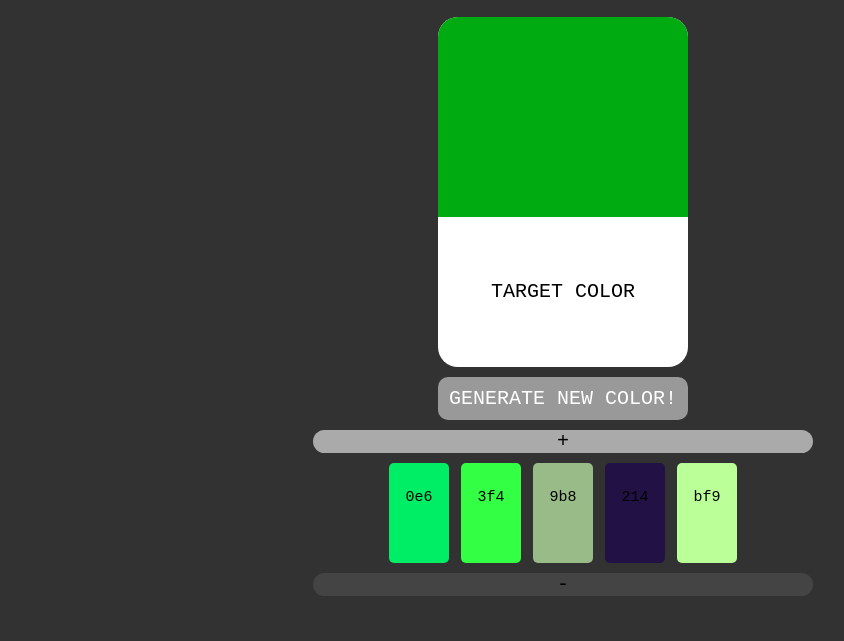
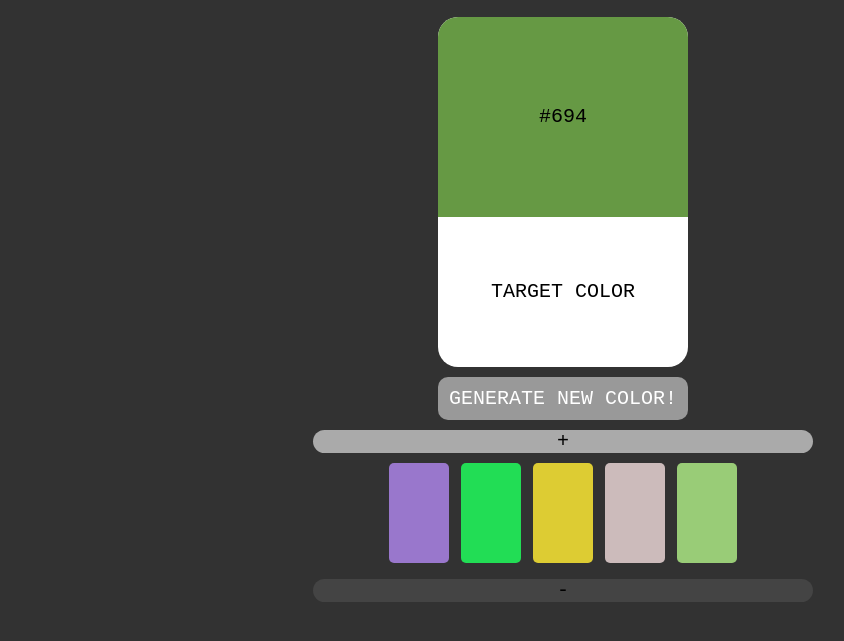
Before and after one commit to RadekM86/exercises, a plain HTML site: page JS exercises/exercise02.html in a window 1280 px wide. Shown: the part 99-740 px from the top of the page, without its empty margins (77-921 px from the left). Drawn offline with Linux system fonts and the light colour scheme.

Commit message:
Zmienione i usprawnione funkcje do kolorowania kart

```diff
--- a/JS exercises/CSS/style2.css
+++ b/JS exercises/CSS/style2.css
@@ -58,7 +58,7 @@ header{
 }
 #target{
   background-color: #0A1;
-  padding: 100px;
+  padding: 25px;
   border-radius: 20px 20px 0 0 ;
 }
 .generate{
--- a/JS exercises/JS/script01.js
+++ b/JS exercises/JS/script01.js
@@ -3,24 +3,55 @@ document.addEventListener("DOMContentLoaded", function(){
 
 var targetCard = document.querySelector("#target");
 var generate = document.querySelector(".generate");
-  var counter = 100;
+var counter = 100;
+var difficultyLevel = (Math.floor(Math.random()*3)+ 1)*5 ;
+console.log(difficultyLevel);
+var little = document.querySelectorAll(".little");
+
 function randomize(){
   var targetColor = [];
   for (var i = 0; i < 3; i++) {
   var random = Math.floor(Math.random()*16).toString(16);
-
     targetColor.push(random)
-   //targetCard.style.backgroundColor = targetColor;
 }
    var hex = targetColor.join("");
+   targetCard.style.backgroundColor = "#"+ hex;
+   targetCard.innerText = "#" + hex;
    console.log(hex);
-   targetCard.style.backgroundColor = "#"+ hex;
+   return hex;
 };
+for (var i = 0; i<little.length ; i++){
+     little[i].style.backgroundColor = "#" + randomize2(difficultyLevel+i);
+   }
 
+function randomize2(el){
+  var oldHex = randomize();
+  var newHex = [];
+  var newNumber = 0
+  for (var i = 0; i < 3; i++) {
+    newNumber = parseInt(oldHex[i], 16) + el;
+    if (newNumber >16){
+    newHex.push(Math.abs(16-newNumber).toString(16));
+  }else{
+    newHex.push(newNumber.toString(16))
+  }
+}
+
+  var newHexColor = newHex.join("");
+  console.log(newHexColor);
+  return newHexColor;
+}
+
+
+
+
+
+
+/*
 function randomize2(){
   var newRGB = [];
   for (var i = 0; i < 3; i++) {
-  var random = Math.floor(Math.random()*16).toString(16);
+  var random =
    newRGB.push(random)
    //targetCard.style.backgroundColor = targetColor;
 }
@@ -29,13 +60,12 @@ function randomize2(){
    console.log(hex);
    return hex;
 };
-
+*/
 
 function count(){
-  counter = counter + 20;
+  counter = counter + 20*difficultyLevel;
   if (counter >= 200){
     window.alert("Congratulations!")
-
   }
 }
 function countdown(){
@@ -43,37 +73,83 @@ function countdown(){
   var showCount = document.querySelector("#counter")
   showCount.innerText = counter;
   if(counter <= 0 ){
-    window.alert("Game Over")
-    generate.removeEventListener("click", countdown)
-    generate.removeEventListener("click", randomize)
+    window.alert("Game Over");
+    generate.removeEventListener("click", countdown);
+    generate.removeEventListener("click", randomize);
   }
 }
 
+
 generate.addEventListener("click", randomize);
-generate.addEventListener("click", countdown)
+generate.addEventListener("click", countdown);
+
+
+/*
+var little = document.querySelectorAll(".little")
+function shuffle(){
+  for (var i = 0; i < little.length; i++) {
+    little[i].innerHTML = randomize();
+    little[i].style.backgroundColor = "#" + randomize();
+  }
+}
+*/
 
 
 
-var rgb1 = randomize2();
-var rgb2 = randomize2();
-var rgb3 = randomize2();
-var rgb4 = randomize2();
-var rgb5 = randomize2();
+/*
+function shuffle(){
+  var deviation = Math.floor(Math.random()*2);
+  var colorTriad = 0
+  if (deviation==1) {
+    colorTriad = 5;
+  }else{
+    colorTriad = -5
+  }
+  var oldColor = targetCard.innerHTML
+  var newColor = [];
+  for (var i = 1; i < 4; i++) {
+    var newInteger = parseInt(oldColor[i], 16) + difficultyLevel*colorTriad;
+    console.log(newInteger);
+    if (newInteger <=0){
+      newColor.push("0");
+    }else if(newInteger <=16){
+      newColor.push(newInteger.toString(16));
+    }else{
+      newColor.push("f");
+    }
+  }
+  var newCol = newColor.join("");
+  console.log("#" + newCol);
+  return newCol;
+}
 
-var mixerAdd = document.querySelector("#mixerAdd");
-var mixerSubtract = document.querySelector("#mixerSubtract");
+shuffle();
 
-var little = document.querySelectorAll(".little")
 
-little[0].innerHTML = rgb1;
-little[0].style.backgroundColor = "#"+rgb1;
-little[1].innerHTML = rgb2;
-little[1].style.backgroundColor = "#"+rgb2;
-little[2].innerHTML = rgb3;
-little[2].style.backgroundColor = "#"+rgb3;
-little[3].innerHTML = rgb4;
-little[3].style.backgroundColor = "#"+rgb4;
-little[4].innerHTML = rgb5;
-little[4].style.backgroundColor = "#"+rgb5;
+function randomize2(){
+  var oldColor = targetCard.innerHTML;
+  var newHex = [];
+  for (var i = 1; i <4; i++) {
+    var newColor = parseInt(oldColor[i], 16)+5*i;
+    if (newColor>=16){
+      newHex.push(Math.abs(16-newColor))
+    }else{
+    newHex.push(newColor);
+  }}
+  console.log("nowy" + newHex);
+  var newHexString = newHex.join("");
+  console.log("neu" + newHexString);
+  return newHexString.toString(16);
+
+}
+
+
+function colorTriad(){
+var little = document.querySelectorAll(".little");
+for (var i = 1; i < little.length-1; i++) {
+  little[i].style.backgroundColor = "#" + randomize();
+}}
+*/
+
 
 });
--- a/JS exercises/exercise02.html
+++ b/JS exercises/exercise02.html
@@ -11,7 +11,7 @@
 <div class="title">RGB
 </div>
 
-<div id="card"><div id="target"></div> TARGET COLOR </div>
+<div id="card"><div id="target">#0A1</div> TARGET COLOR </div>
 <div class="generate">GENERATE NEW COLOR!</div>
 <center>
   <div id="mixerAdd">+</div>
```
